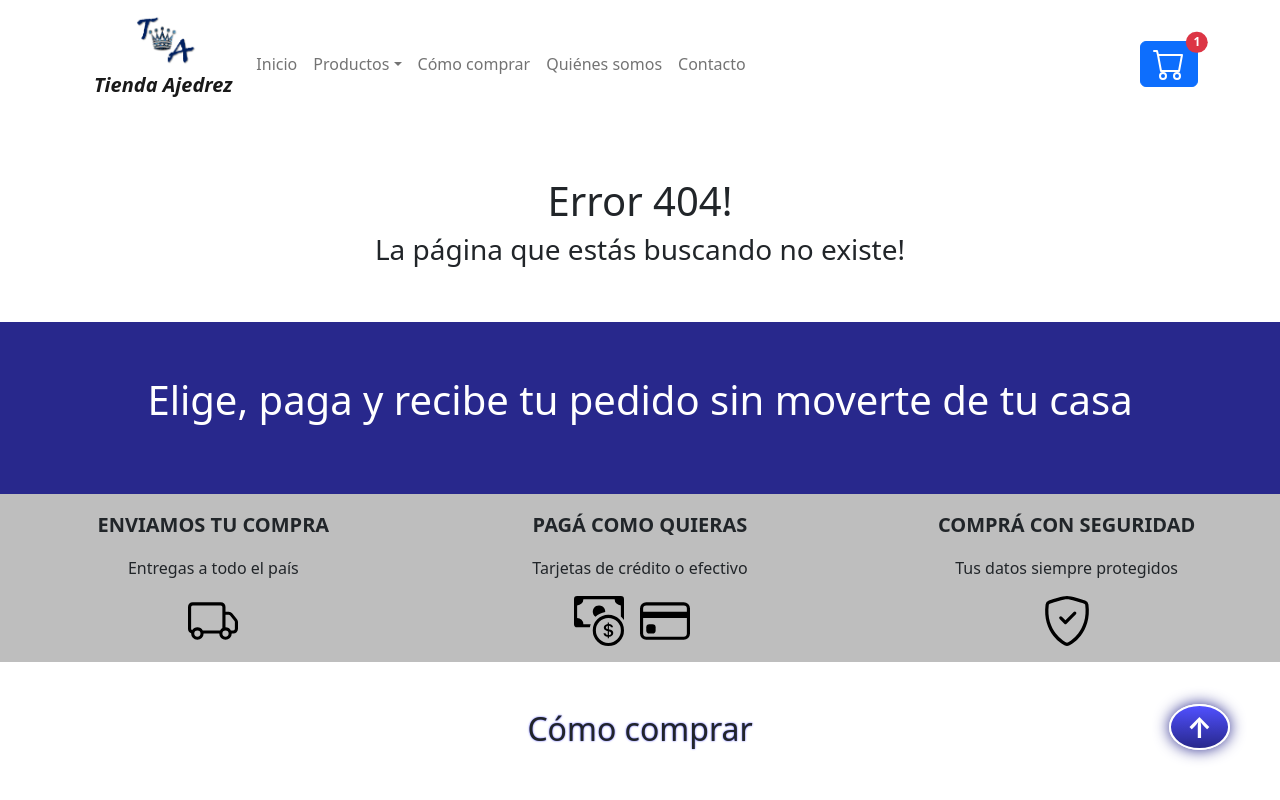
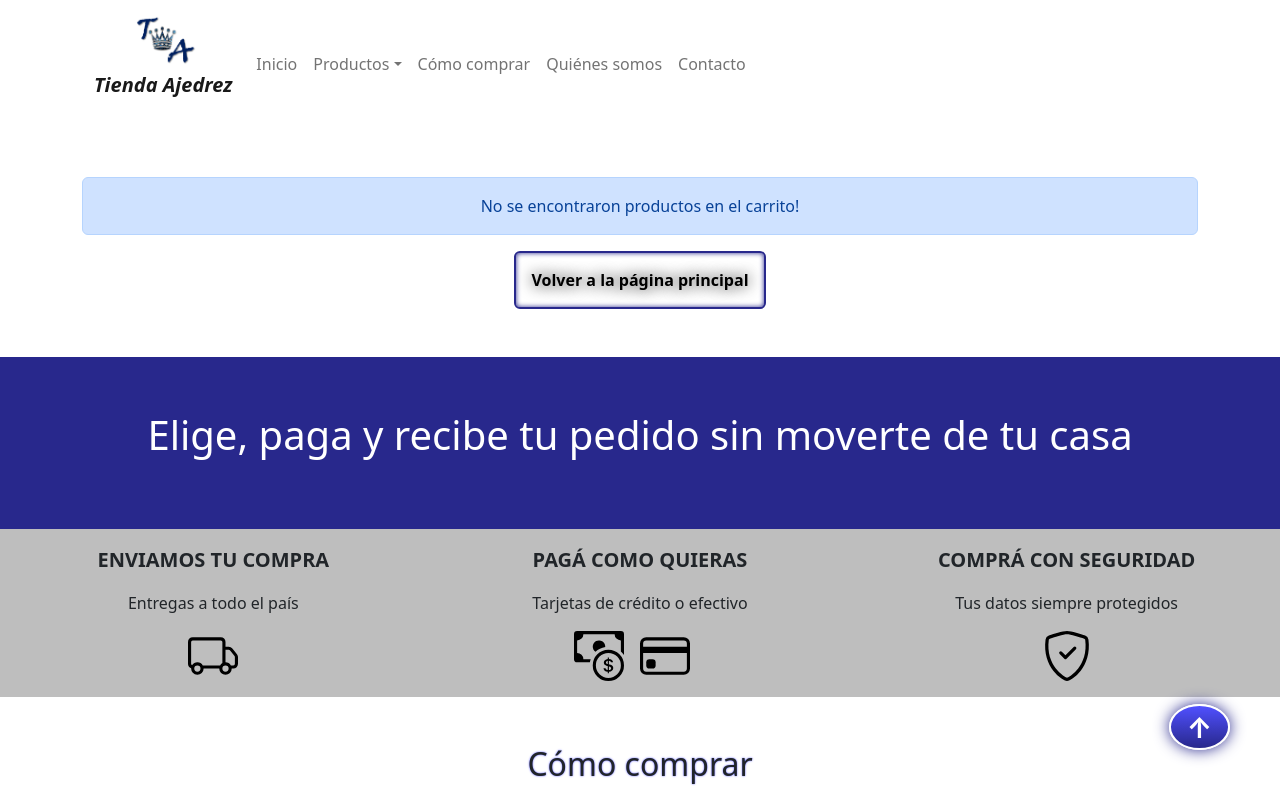
Before and after one commit to Camilaic96/Entregas-React-Coder, a React (Create React App) app: page /cart in a window 1280 px wide. Shown: the top 800 px of the page. Built offline with nearby package versions, Linux system fonts and the light colour scheme.

Commit message:
desafio clase 11

```diff
--- a/public/index.html
+++ b/public/index.html
@@ -8,8 +8,8 @@
     <meta name="description" content="Web site created using create-react-app" />
     <link rel="apple-touch-icon" href="./favicon/apple-touch-icon.png" />
     <link rel="manifest" href="./favicon/webmanifest.json" />
+    <link href="https://cdn.jsdelivr.net/npm/bootstrap@5.2.3/dist/css/bootstrap.min.css" rel="stylesheet" integrity="sha384-rbsA2VBKQhggwzxH7pPCaAqO46MgnOM80zW1RWuH61DGLwZJEdK2Kadq2F9CUG65" crossorigin="anonymous">
     <title>Tienda Ajedrez</title>
-    <link href="https://cdn.jsdelivr.net/npm/bootstrap@5.2.3/dist/css/bootstrap.min.css" rel="stylesheet" integrity="sha384-rbsA2VBKQhggwzxH7pPCaAqO46MgnOM80zW1RWuH61DGLwZJEdK2Kadq2F9CUG65" crossorigin="anonymous">
   </head>
   <body>
     <div id="root"></div>
--- a/src/App.jsx
+++ b/src/App.jsx
@@ -11,6 +11,7 @@ import QuienesSomos from "./components/pages/QuienesSomos";
 import Contacto from "./components/pages/Contacto";
 import BotonSubir from "./components/BotonSubir";
 import CartContextProvider from "./components/context/CartContext";
+import Cart from "./components/Cart";
 
 function App() {
   return (
@@ -22,7 +23,8 @@ function App() {
                 <Route path={"/"} element={<ItemListContainer />} />
                 <Route path={"/category/:id"} element={<ItemListContainer />} />
                 <Route path={"/item/:id"} element={<ItemDetailContainer />} />
-                <Route path={"/*"} element={<Error404 />} />
+                <Route path={"/cart"} element={<Cart />} />
+                <Route path={"*"} element={<Error404 />} />
               </Routes>
               <Jumbotron />
               <ComoComprar />
--- /dev/null
+++ b/src/components/Cart.jsx
@@ -0,0 +1,62 @@
+import React, { useContext } from "react";
+import { CartContext } from "./context/CartContext";
+import { Link } from "react-router-dom";
+
+const Cart = () => {
+    const { cart , removeItem, clear, sumTotal, cartTotal } = useContext(CartContext);
+
+    if (cartTotal() === 0) {
+        return (
+            <div className="container py-5">
+                <div className="row">
+                    <div className="col-md-12 text-center">
+                        <div className="alert alert-primary" role="alert">No se encontraron productos en el carrito!</div>
+                        <Link to={"/"} className="btn botones">Volver a la página principal</Link>
+                    </div>
+                </div>
+            </div>
+        )
+    }
+
+    return (
+        <div className="container py-5">
+            <div className="row">
+                <div className="col-md-12">
+                    <table className="table">
+                        <thead>
+                            <tr>
+                                <th scope="col" className="text-end" colSpan={5}><Link onClick={clear} className="btn btn-primary" title="Vaciar carrito">Vaciar carrito</Link></th>
+                            </tr>
+                            <tr>
+                                <th scope="col">&nbsp;</th>
+                                <th scope="col">Producto</th>
+                                <th scope="col" className="text-center">Cantidad</th>
+                                <th scope="col" className="text-center">Precio</th>
+                                <th scope="col">&nbsp;</th>
+                            </tr>
+                        </thead>
+                        <tbody>
+                            {cart.map(item => (
+                                <tr key={item.id}>
+                                    <td><img src={item.image} alt={item.name} width={64} /></td>
+                                    <td className="align-middle">{item.name}</td>
+                                    <td className="text-center align-middle">{item.quantity}</td>
+                                    <td className="text-center align-middle">${item.quantity * item.price}</td>
+                                    <td className="text-end align-middle"><Link onClick={() => {removeItem(item.id)}} title="Eliminar producto"><img src={"images/trash.svg"} alt={"Eliminar producto"} width={24} /></Link></td>
+                                </tr>
+                            ))}
+                            <tr>
+                                <td colSpan={2}>&nbsp;</td>
+                                <td className="text-center align-middle"><b>Suma Total</b></td>
+                                <td className="text-center align-middle">${sumTotal()}</td>
+                                <td>&nbsp;</td>
+                            </tr>
+                        </tbody>
+                    </table>
+                </div>
+            </div>
+        </div>
+    )
+}
+
+export default Cart;
--- a/src/components/CartWidget.jsx
+++ b/src/components/CartWidget.jsx
@@ -1,14 +1,16 @@
-import React from "react";
+import React, { useContext }  from "react";
+import { CartContext } from "./context/CartContext";
+import { Link } from "react-router-dom";
 
 const CartWidget = () => {
-    return (
-        <button type="button" className="btn btn-primary position-relative">
+    const {cartTotal} = useContext(CartContext);
+
+    return cartTotal () ? <Link to={"/cart"} className="btn btn-primary position-relative" title="Ir al carrito">
             <svg xmlns="http://www.w3.org/2000/svg" width="32" height="32" fill="currentColor" className="bi bi-cart" viewBox="0 0 16 16">
                 <path d="M0 1.5A.5.5 0 0 1 .5 1H2a.5.5 0 0 1 .485.379L2.89 3H14.5a.5.5 0 0 1 .491.592l-1.5 8A.5.5 0 0 1 13 12H4a.5.5 0 0 1-.491-.408L2.01 3.607 1.61 2H.5a.5.5 0 0 1-.5-.5zM3.102 4l1.313 7h8.17l1.313-7H3.102zM5 12a2 2 0 1 0 0 4 2 2 0 0 0 0-4zm7 0a2 2 0 1 0 0 4 2 2 0 0 0 0-4zm-7 1a1 1 0 1 1 0 2 1 1 0 0 1 0-2zm7 0a1 1 0 1 1 0 2 1 1 0 0 1 0-2z" />
             </svg>
-            <span className="position-absolute top-0 start-100 translate-middle badge rounded-pill bg-danger">1</span>
-        </button>
-    )
+            <span className="position-absolute top-0 start-100 translate-middle badge rounded-pill bg-danger">{cartTotal()}</span>
+        </Link> : "" ;
 }
 
 export default CartWidget;
```
